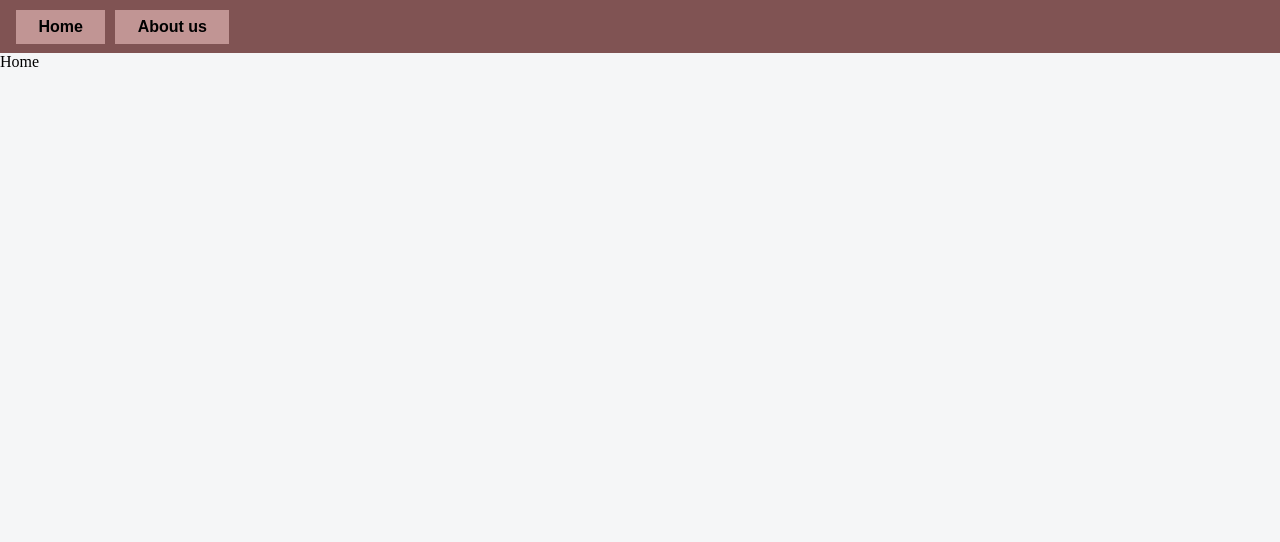
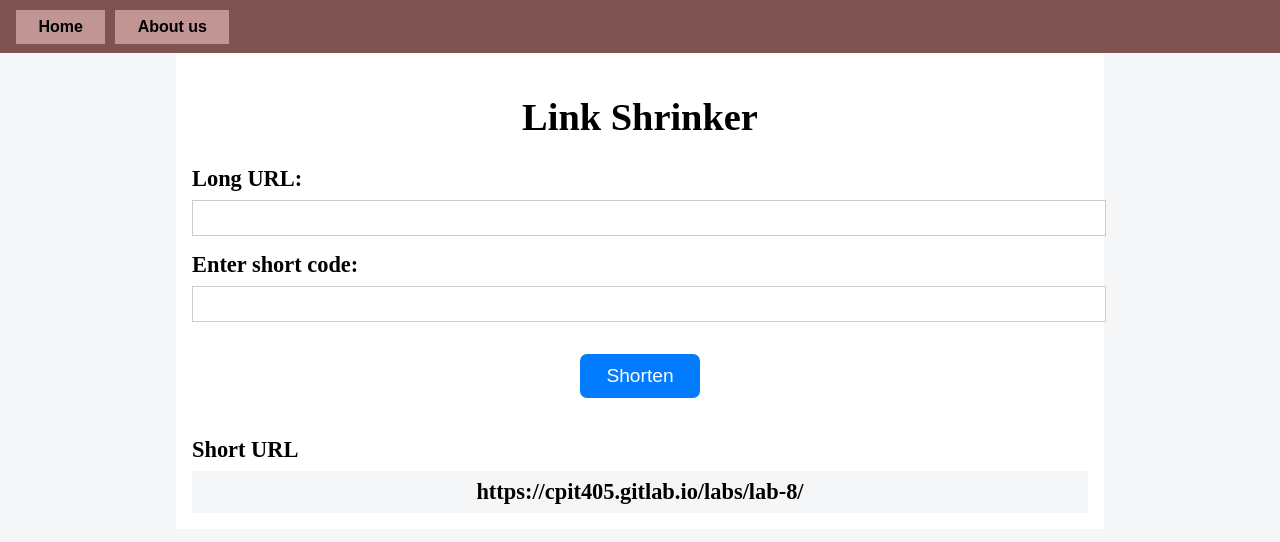
Before and after one commit to AmrMahmoud28/cpit-405-lab-8, a React (Vite) app: page / in a window 1280 px wide. Shown: the top 542 px of the page. Built offline with nearby package versions, Linux system fonts and the light colour scheme.

Commit message:
added style and structure of the home page

```diff
--- a/src/App.jsx
+++ b/src/App.jsx
@@ -1,5 +1,5 @@
 import { BrowserRouter, Route, Routes } from "react-router-dom";
-import Home from "./pages/Home";
+import Home from "./pages/home/Home";
 import About from "./pages/About";
 import Header from "./components/header/Header";
 import "./app.css"
--- a/src/pages/Home.jsx
+++ /dev/null
@@ -1,9 +0,0 @@
-import React from 'react'
-
-const Home = () => {
-  return (
-    <div>Home</div>
-  )
-}
-
-export default Home
--- /dev/null
+++ b/src/pages/home/Home.jsx
@@ -0,0 +1,23 @@
+import React from 'react'
+import "./home.css"
+
+const Home = () => {
+  return (
+    <div className='container'>
+      <h1>Link Shrinker</h1>
+
+      <label htmlFor="longUrl">Long URL:</label>
+      <input type="text" id="longUrl" name="longUrl" required />
+
+      <label htmlFor="shortURL">Enter short code:</label>
+      <input type="text" id="shortURL" name="shortURL" required />
+
+      <button type="submit">Shorten</button>
+
+      <p>Short URL</p>
+      <div className='result'><p>https://cpit405.gitlab.io/labs/lab-8/</p></div>
+    </div>
+  )
+}
+
+export default Home
--- /dev/null
+++ b/src/pages/home/home.css
@@ -0,0 +1,54 @@
+.container{
+    background-color: white;
+    display: flex;
+    flex-direction: column;
+    width: 70%;
+    margin: 0 auto;
+    padding: 1rem;
+}
+
+.container h1{
+    text-align: center;
+    margin-bottom: 1.7rem;
+    font-size: 2.4rem;
+}
+
+.container p, .container label{
+    margin-bottom: 0.5rem;
+    font-size: 1.4rem;
+    font-weight: bold;
+}
+
+.container input{
+    width: 100%;
+    padding: 0.5rem;
+    margin-bottom: 1rem;
+    border: 1px solid #ccc;
+    font-size: 1rem;
+}
+
+.container button{
+    width: 120px;
+    margin: 1rem auto;
+    padding: 0.7rem 1rem;
+    background-color: #037BFF;
+    color: white;
+    border: none;
+    cursor: pointer;
+    font-size: 1.2rem;
+    border-radius: 7px;
+}
+
+.container button:hover{
+    background-color: #0265A5;
+    transition: 0.2s ease;
+}
+
+.container .result{
+    background-color: #F5F6F7;
+}
+
+.container .result p{
+    text-align: center;
+    margin-top: 0.5rem;
+}
```
